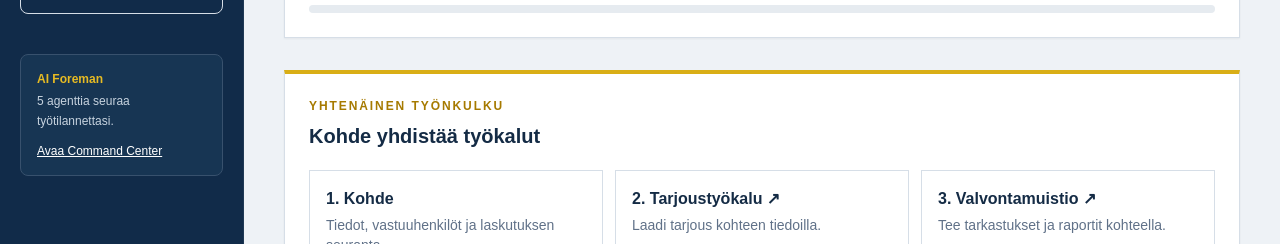
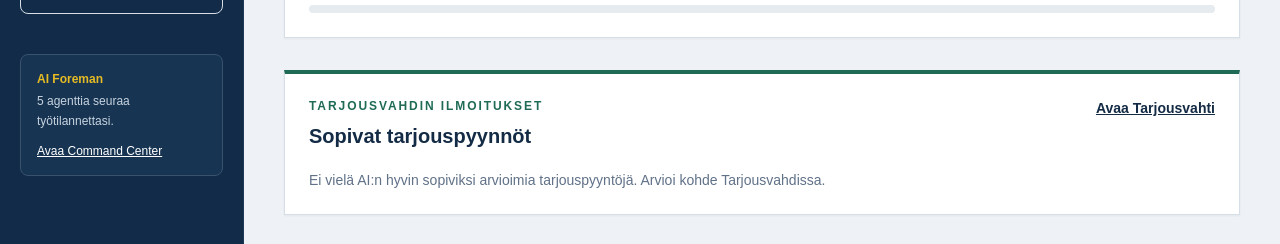
Before and after one commit to toniborgenstrom-art/tb-ai-office, a Next.js app: page /dashboard in a window 1280 px wide. Shown: the part 556-800 px from the top of the page. Built offline with nearby package versions, Linux system fonts and the light colour scheme; no server answers.

Commit message:
Show suitable offer alerts on dashboard

```diff
--- a/app/dashboard/page.tsx
+++ b/app/dashboard/page.tsx
@@ -43,6 +43,11 @@ export default async function Dashboard() {
       </div>
     </section>
 
+    <section className="mt-8 border border-[#d6dee7] border-t-4 border-t-[#1f6b56] bg-white p-6 shadow-sm">
+      <div className="flex flex-wrap items-start justify-between gap-3"><div><p className="text-xs font-semibold uppercase tracking-[.16em] text-[#1f6b56]">Tarjousvahdin ilmoitukset</p><h2 className="mt-2 text-xl font-semibold text-[#142b45]">Sopivat tarjouspyynnöt</h2></div><Link href="/tarjoukset" className="text-sm font-semibold underline">Avaa Tarjousvahti</Link></div>
+      {data?.suitableOffers.length ? <div className="mt-5 divide-y divide-[#e4e9ef]">{data.suitableOffers.map((offer) => <Link key={offer.id} href="/tarjoukset" className="flex flex-wrap items-center justify-between gap-3 py-4 first:pt-0"><div><p className="font-semibold">{offer.title}</p><p className="mt-1 text-sm text-[#607188]">{[offer.serviceType, offer.region].filter(Boolean).join(" · ") || "Täydennä kohdetiedot"} · {offer.recommendation}</p></div><span className="rounded bg-[#e4f4ea] px-3 py-2 text-sm font-semibold text-[#1f6b56]">{offer.fit} % sopivuus</span></Link>)}</div> : <p className="mt-5 text-sm text-[#607188]">Ei vielä AI:n hyvin sopiviksi arvioimia tarjouspyyntöjä. Arvioi kohde Tarjousvahdissa.</p>}
+    </section>
+
     <section className="mt-8 border border-[#d6dee7] border-t-4 border-t-[#d9ae16] bg-white p-6 shadow-sm">
       <p className="text-xs font-semibold uppercase tracking-[.16em] text-[#a67a00]">Yhtenäinen työnkulku</p>
       <h2 className="mt-2 text-xl font-semibold text-[#142b45]">Kohde yhdistää työkalut</h2>
--- a/lib/dashboard/data.ts
+++ b/lib/dashboard/data.ts
@@ -4,7 +4,7 @@ export async function getDashboardData() {
   const supabase = await createClient();
   const { data: { user } } = await supabase.auth.getUser();
   if (!user) return null;
-  const [profileResult, projectsResult, newOffersResult, draftOffersResult, sentOffersResult, documentCountResult, openTasksResult, taskResult, invoicesResult] = await Promise.all([
+  const [profileResult, projectsResult, newOffersResult, draftOffersResult, sentOffersResult, documentCountResult, openTasksResult, taskResult, invoicesResult, suitableOffersResult] = await Promise.all([
     supabase.from("users").select("full_name").eq("id", user.id).maybeSingle(),
     supabase.from("projects").select("id,status").is("archived_at", null),
     supabase.from("offers").select("id", { count: "exact", head: true }).eq("status", "new"),
@@ -14,11 +14,17 @@ export async function getDashboardData() {
     supabase.from("tasks").select("id", { count: "exact", head: true }).eq("status", "open"),
     supabase.from("tasks").select("id,title").eq("status", "open").order("due_at", { ascending: true, nullsFirst: false }).limit(3),
     supabase.from("invoices").select("amount,status"),
+    supabase.from("offers").select("id,title,fit_score,content,source").gte("fit_score", 70).in("status", ["new", "draft"]).order("fit_score", { ascending: false }).limit(4),
   ]);
   const invoices = invoicesResult.data ?? [];
   const openInvoiceTotal = invoices.filter(invoice => ["draft", "sent", "overdue"].includes(invoice.status)).reduce((sum, invoice) => sum + Number(invoice.amount), 0);
   const paidInvoiceTotal = invoices.filter(invoice => invoice.status === "paid").reduce((sum, invoice) => sum + Number(invoice.amount), 0);
   const projects = projectsResult.data ?? [];
   const name = profileResult.data?.full_name?.split(" ")[0] || user.email?.split("@")[0] || "";
-  return { name, projectCount: projects.length, activeProjects: projects.filter(project => project.status === "active").length, newOffers: newOffersResult.count ?? 0, draftOffers: draftOffersResult.count ?? 0, sentOffers: sentOffersResult.count ?? 0, documentCount: documentCountResult.count ?? 0, openTasks: openTasksResult.count ?? 0, openInvoiceTotal, paidInvoiceTotal, tasks: taskResult.data?.map(task => task.title) ?? [] };
+  const suitableOffers = (suitableOffersResult.data ?? []).map((offer) => {
+    let content: { region?: string; serviceType?: string; recommendation?: string } = {};
+    try { content = JSON.parse(offer.content ?? "{}"); } catch { /* Legacy offer text has no structured fields. */ }
+    return { id: offer.id, title: offer.title, fit: offer.fit_score ?? 0, region: content.region ?? "", serviceType: content.serviceType ?? "", recommendation: content.recommendation ?? "Selvitä lisää" };
+  });
+  return { name, projectCount: projects.length, activeProjects: projects.filter(project => project.status === "active").length, newOffers: newOffersResult.count ?? 0, draftOffers: draftOffersResult.count ?? 0, sentOffers: sentOffersResult.count ?? 0, documentCount: documentCountResult.count ?? 0, openTasks: openTasksResult.count ?? 0, openInvoiceTotal, paidInvoiceTotal, tasks: taskResult.data?.map(task => task.title) ?? [], suitableOffers };
 }
```
